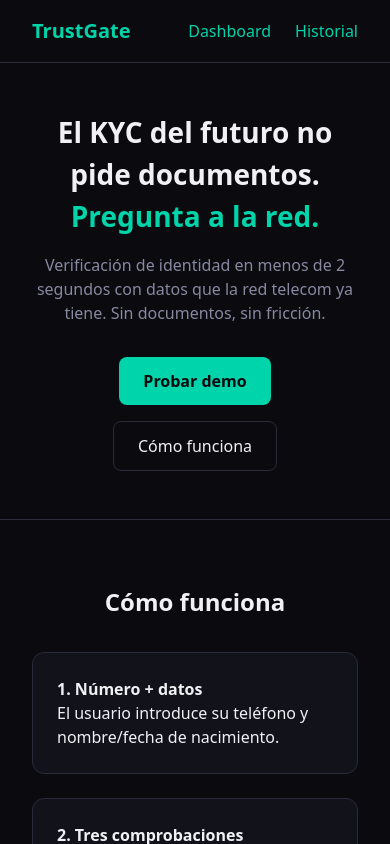
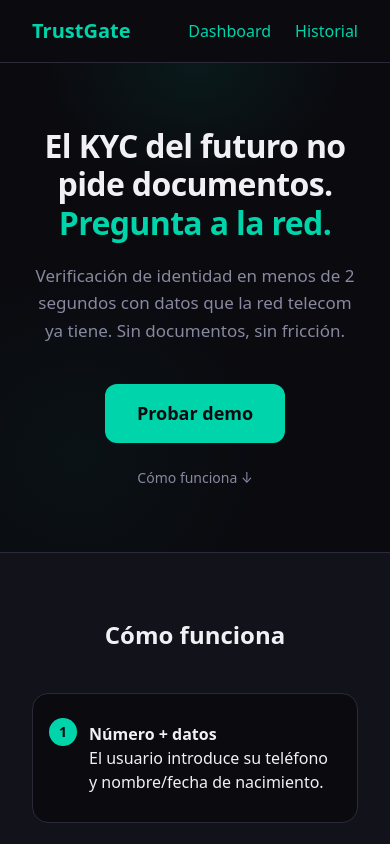
Before and after one commit to rtewierik/trustgate, a Next.js app: page / in a window 390 px wide. Shown: the top 844 px of the page. Built offline with nearby package versions, Linux system fonts and the light colour scheme.

Commit message:
feat: Implement expiry of verification link within 5 minutes and improve landing page layout.

```diff
--- a/app/api/v1/verifications/initiate/route.ts
+++ b/app/api/v1/verifications/initiate/route.ts
@@ -2,7 +2,11 @@
 import { z } from "zod";
 import { getRequestOrigin } from "@/lib/get-request-origin";
 import { createNumberVerificationAuthLink } from "@/lib/nac";
-import { saveVerification, type VerificationRecord } from "@/lib/firestore";
+import {
+  saveVerification,
+  type VerificationRecord,
+  PENDING_VERIFICATION_TTL_MINUTES,
+} from "@/lib/firestore";
 import { v4 as uuidv4 } from "uuid";
 
 const InitiateSchema = z.object({
@@ -62,7 +66,9 @@
       ? phoneNumber
       : `+${phoneNumber}`;
     const now = new Date();
-    const expiresAt = new Date(now.getTime() + 24 * 60 * 60 * 1000);
+    const expiresAt = new Date(
+      now.getTime() + PENDING_VERIFICATION_TTL_MINUTES * 60 * 1000
+    );
 
     const record: VerificationRecord = {
       verification_id: verificationId,
--- a/app/api/v1/verifications/number-verification/callback/route.ts
+++ b/app/api/v1/verifications/number-verification/callback/route.ts
@@ -83,6 +83,7 @@
       decision,
       check_results: checkResults,
       completed_at: now.toISOString(),
+      expires_at: null,
       ...(numVer.detail && { error: numVer.detail }),
     });
 
@@ -108,6 +109,7 @@
     await updateVerification(state, {
       status: "denied",
       completed_at: new Date().toISOString(),
+      expires_at: null,
       error: message,
     });
 
--- a/app/dashboard/page.tsx
+++ b/app/dashboard/page.tsx
@@ -16,7 +16,6 @@
   decision?: "allow" | "deny";
   check_results?: Array<{ name: string; status: string; detail?: Record<string, unknown> }>;
   checks?: Array<{ name: string; status: string; detail?: Record<string, unknown> }>;
-  expires_at: string;
 }
 
 interface InitiateResult {
--- a/app/globals.css
+++ b/app/globals.css
@@ -34,6 +34,17 @@
   text-decoration: underline;
 }
 
+.hero-cta:hover {
+  text-decoration: none;
+  transform: translateY(-2px);
+  box-shadow: 0 8px 24px rgba(0, 212, 170, 0.25);
+}
+
+.hero-scroll-hint:hover {
+  color: var(--accent);
+  text-decoration: none;
+}
+
 button {
   cursor: pointer;
   font: inherit;
--- a/app/history/page.tsx
+++ b/app/history/page.tsx
@@ -11,7 +11,6 @@
   status: string;
   subject: { phone_number: string; country: string };
   created_at: string;
-  expires_at: string;
 }
 
 export default function HistoryPage() {
--- a/app/page.tsx
+++ b/app/page.tsx
@@ -12,6 +12,8 @@
       </header>
 
       <section style={styles.hero}>
+        <div style={styles.heroBg} aria-hidden />
+        <div style={styles.heroContent}>
           <h1 style={styles.h1}>
             El KYC del futuro no pide documentos.
             <br />
@@ -21,12 +23,11 @@
             Verificación de identidad en menos de 2 segundos con datos que la red telecom ya tiene.
             Sin documentos, sin fricción.
           </p>
-        <div style={styles.ctas}>
-          <Link href="/dashboard/" style={styles.primaryCta}>
+          <Link href="/dashboard/" className="hero-cta" style={styles.primaryCta}>
             Probar demo
           </Link>
-          <a href="#how" style={styles.secondaryCta}>
-            Cómo funciona
+          <a href="#how" className="hero-scroll-hint" style={styles.scrollHint}>
+            Cómo funciona ↓
           </a>
         </div>
       </section>
@@ -35,15 +36,18 @@
         <h2 style={styles.h2}>Cómo funciona</h2>
         <div style={styles.cards}>
           <div style={styles.card}>
-            <strong>1. Número + datos</strong>
+            <span style={styles.cardNum}>1</span>
+            <strong>Número + datos</strong>
             <p>El usuario introduce su teléfono y nombre/fecha de nacimiento.</p>
           </div>
           <div style={styles.card}>
-            <strong>2. Tres comprobaciones</strong>
+            <span style={styles.cardNum}>2</span>
+            <strong>Tres comprobaciones</strong>
             <p>Number Verification, SIM Swap y KYC Match en paralelo vía CAMARA.</p>
           </div>
           <div style={styles.card}>
-            <strong>3. Trust Score</strong>
+            <span style={styles.cardNum}>3</span>
+            <strong>Trust Score</strong>
             <p>Allow/Deny y puntuación 0–100 en segundos.</p>
           </div>
         </div>
@@ -68,45 +72,103 @@
   logo: { fontSize: "1.25rem", fontWeight: 700, color: "var(--accent)" },
   nav: { display: "flex", gap: "1.5rem" },
   hero: {
+    position: "relative",
     flex: 1,
     display: "flex",
     flexDirection: "column",
     alignItems: "center",
     justifyContent: "center",
-    padding: "3rem 2rem",
+    padding: "4rem 2rem",
     textAlign: "center",
+    overflow: "hidden",
   },
-  h1: { fontSize: "clamp(1.75rem, 4vw, 2.5rem)", marginBottom: "1rem", fontWeight: 600 },
+  heroBg: {
+    position: "absolute",
+    inset: 0,
+    background:
+      "radial-gradient(ellipse 80% 50% at 50% 0%, rgba(0, 212, 170, 0.08) 0%, transparent 50%), radial-gradient(circle at 20% 80%, rgba(0, 212, 170, 0.04) 0%, transparent 40%)",
+    pointerEvents: "none",
+  },
+  heroContent: {
+    position: "relative",
+    display: "flex",
+    flexDirection: "column",
+    alignItems: "center",
+    maxWidth: "36rem",
+  },
+  h1: {
+    fontSize: "clamp(2rem, 5vw, 3rem)",
+    marginBottom: "1.25rem",
+    fontWeight: 700,
+    letterSpacing: "-0.02em",
+    lineHeight: 1.2,
+  },
   h1Accent: { color: "var(--accent)" },
-  subtitle: { color: "var(--muted)", maxWidth: "42ch", marginBottom: "2rem" },
-  ctas: { display: "flex", gap: "1rem", flexWrap: "wrap", justifyContent: "center" },
+  subtitle: {
+    color: "var(--muted)",
+    maxWidth: "42ch",
+    marginBottom: "2.5rem",
+    fontSize: "1.0625rem",
+    lineHeight: 1.6,
+  },
   primaryCta: {
+    display: "inline-block",
     background: "var(--accent)",
     color: "var(--bg)",
-    padding: "0.75rem 1.5rem",
-    borderRadius: "8px",
+    padding: "1rem 2rem",
+    borderRadius: "12px",
     fontWeight: 600,
+    fontSize: "1.125rem",
+    textDecoration: "none",
+    boxShadow: "0 0 0 0 rgba(0, 212, 170, 0.4)",
+    transition: "transform 0.2s ease, box-shadow 0.2s ease",
   },
-  secondaryCta: {
-    border: "1px solid var(--border)",
-    padding: "0.75rem 1.5rem",
-    borderRadius: "8px",
+  scrollHint: {
+    marginTop: "1.5rem",
+    fontSize: "0.875rem",
+    color: "var(--muted)",
+    textDecoration: "none",
+  },
+  section: {
+    padding: "4rem 2rem",
+    borderTop: "1px solid var(--border)",
+    background: "var(--surface)",
+  },
+  h2: {
+    textAlign: "center",
+    marginBottom: "2.5rem",
+    fontSize: "1.5rem",
+    fontWeight: 600,
     color: "var(--text)",
   },
-  section: { padding: "4rem 2rem", borderTop: "1px solid var(--border)" },
-  h2: { textAlign: "center", marginBottom: "2rem", fontSize: "1.5rem" },
   cards: {
     display: "grid",
-    gridTemplateColumns: "repeat(auto-fit, minmax(220px, 1fr))",
+    gridTemplateColumns: "repeat(auto-fit, minmax(240px, 1fr))",
     gap: "1.5rem",
-    maxWidth: "900px",
+    maxWidth: "920px",
     margin: "0 auto",
   },
   card: {
-    background: "var(--surface)",
+    position: "relative",
+    background: "var(--bg)",
     border: "1px solid var(--border)",
-    borderRadius: "12px",
-    padding: "1.5rem",
+    borderRadius: "16px",
+    padding: "1.75rem 1.75rem 1.75rem 3.5rem",
+  },
+  cardNum: {
+    position: "absolute",
+    left: "1rem",
+    top: "1.5rem",
+    width: "1.75rem",
+    height: "1.75rem",
+    display: "flex",
+    alignItems: "center",
+    justifyContent: "center",
+    background: "var(--accent)",
+    color: "var(--bg)",
+    borderRadius: "50%",
+    fontSize: "0.875rem",
+    fontWeight: 700,
   },
   footer: {
     padding: "1.5rem 2rem",
--- a/components/VerificationResultCard.tsx
+++ b/components/VerificationResultCard.tsx
@@ -10,7 +10,8 @@
   checks?: Array<{ name: string; status: string; detail?: Record<string, unknown> }>;
   subject?: { phone_number: string; country: string };
   created_at?: string;
-  expires_at?: string;
+  /** Present for pending; absent/null for completed (persistent). */
+  expires_at?: string | null;
   /** Shown on failure when no full verification (e.g. error from provider) */
   error_message?: string;
 }
--- a/lib/firestore.ts
+++ b/lib/firestore.ts
@@ -23,8 +23,16 @@
  * Single collection for all verification lifecycle states.
  * Document ID = verification_id (same as state from initiate).
  * Created at initiate with status "pending"; updated in callback to "approved" or "denied".
+ *
+ * TTL: A Firestore TTL policy on field "expires_at" (Firestore Timestamp) auto-deletes
+ * pending verifications after the expiry time. Completed verifications set expires_at
+ * to null so they never expire. Enable with:
+ *   gcloud firestore fields ttls update expires_at --collection-group=verifications --enable-ttl
  */
 export const VERIFICATIONS_COLLECTION = "verifications";
+
+/** Pending verifications must complete within this window (Firestore TTL uses expires_at). */
+export const PENDING_VERIFICATION_TTL_MINUTES = 5;
 
 export interface VerificationRecord {
   verification_id: string;
@@ -39,7 +47,8 @@
   trust_score?: number;
   decision?: "allow" | "deny";
   check_results?: Array<{ name: string; status: string; detail?: Record<string, unknown> }>;
-  expires_at: string;
+  /** TTL field: set at initiate (pending); set to null when completed so document never expires. */
+  expires_at?: string | null;
   created_at: string;
   /** Set in callback when status moves to approved/denied. */
   completed_at?: string;
@@ -50,13 +59,23 @@
 
 export async function saveVerification(data: VerificationRecord): Promise<void> {
   const db = getFirestore();
-  await db.collection(VERIFICATIONS_COLLECTION).doc(data.verification_id).set(data);
+  const withExpiresAt: Record<string, unknown> = { ...data };
+  if (data.expires_at) {
+    withExpiresAt.expires_at = admin.firestore.Timestamp.fromDate(new Date(data.expires_at));
+  }
+  await db.collection(VERIFICATIONS_COLLECTION).doc(data.verification_id).set(withExpiresAt);
 }
 
 export async function getVerification(verificationId: string): Promise<VerificationRecord | null> {
   const db = getFirestore();
   const doc = await db.collection(VERIFICATIONS_COLLECTION).doc(verificationId).get();
-  return doc.exists ? (doc.data() as VerificationRecord) : null;
+  if (!doc.exists) return null;
+  const raw = doc.data() as Record<string, unknown>;
+  const expiresAt = raw.expires_at;
+  if (expiresAt && typeof expiresAt === "object" && "toDate" in expiresAt && typeof expiresAt.toDate === "function") {
+    raw.expires_at = (expiresAt as admin.firestore.Timestamp).toDate().toISOString();
+  }
+  return raw as unknown as VerificationRecord;
 }
 
 export async function updateVerification(
@@ -70,9 +89,16 @@
       | "check_results"
       | "completed_at"
       | "error"
+      | "expires_at"
     >
   >
 ): Promise<void> {
   const db = getFirestore();
-  await db.collection(VERIFICATIONS_COLLECTION).doc(verificationId).update(update);
+  const withExpiresAt: Record<string, unknown> = { ...update };
+  if (Object.prototype.hasOwnProperty.call(update, "expires_at")) {
+    const val = update.expires_at;
+    withExpiresAt.expires_at =
+      val === null || val === undefined ? null : admin.firestore.Timestamp.fromDate(new Date(val));
+  }
+  await db.collection(VERIFICATIONS_COLLECTION).doc(verificationId).update(withExpiresAt);
 }
```
Also changed, not shown: 1 other file (tests, documents, lock files or other folders). Lines whose indentation alone changed are shown as unchanged.
